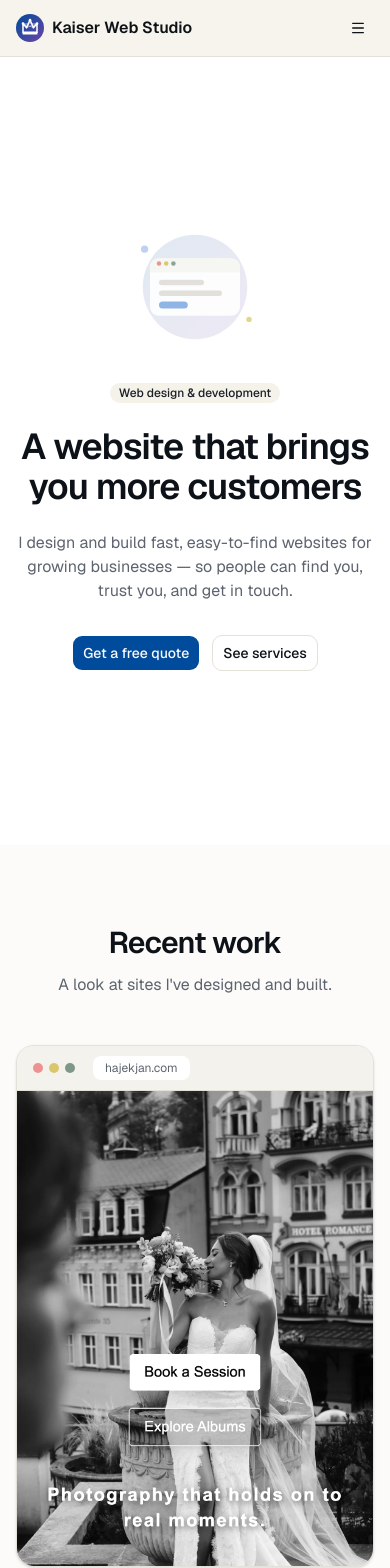
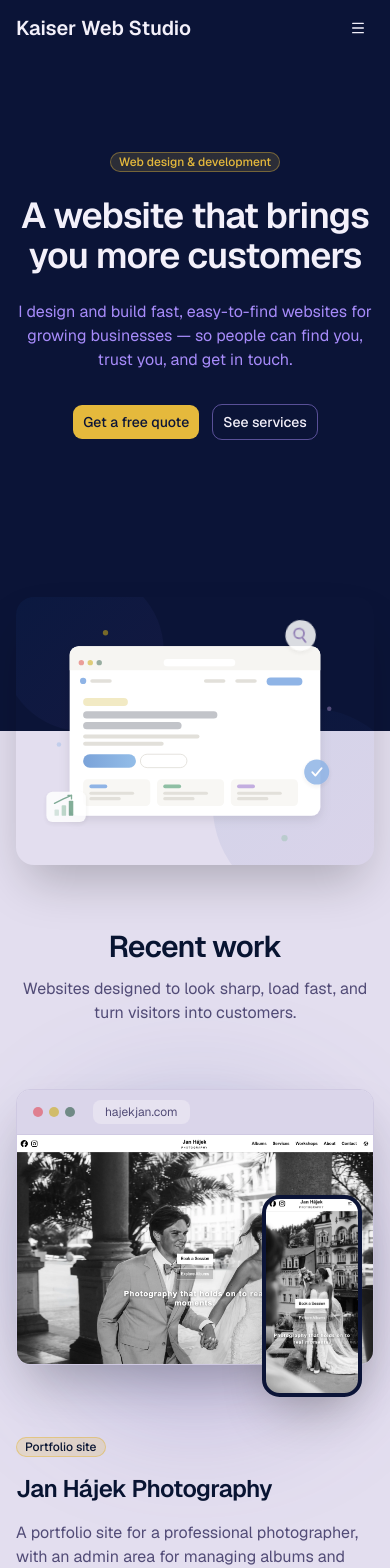
Before and after one commit to Tomas-Kaiser/kaiserwebstudio, a Next.js app: page /en in a window 390 px wide. Shown: the top 1568 px of the page. Built offline with nearby package versions, Linux system fonts and the light colour scheme.

Commit message:
Redesign landing page with navy/purple/gold palette, centered hero, and showcase feature rows

```diff
--- a/messages/en.json
+++ b/messages/en.json
@@ -21,16 +21,28 @@
   },
   "Showcase": {
     "title": "Recent work",
-    "subtitle": "A look at sites I've designed and built.",
+    "subtitle": "Websites designed to look sharp, load fast, and turn visitors into customers.",
     "cta": "Visit site",
     "items": [
       {
         "projectTitle": "Jan Hájek Photography",
-        "projectDescription": "A portfolio site for a professional photographer, with an admin area for managing albums and photos."
+        "projectDescription": "A portfolio site for a professional photographer, with an admin area for managing albums and photos.",
+        "tag": "Portfolio site",
+        "highlights": [
+          "Clean gallery that puts the photos first",
+          "Admin area to manage albums and photos",
+          "Looks great on phones and desktops"
+        ]
       },
       {
         "projectTitle": "Store Book Template",
-        "projectDescription": "A warm, welcoming template for an independent bookshop, built to show off hours, location, and an easy way to get in touch."
+        "projectDescription": "A warm, welcoming template for an independent bookshop, built to show off hours, location, and an easy way to get in touch.",
+        "tag": "Business template",
+        "highlights": [
+          "Opening hours and location at a glance",
+          "Easy way for customers to get in touch",
+          "Looks great on phones and desktops"
+        ]
       }
     ]
   },
--- a/src/app/[locale]/page.tsx
+++ b/src/app/[locale]/page.tsx
@@ -1,6 +1,6 @@
 import Image from "next/image";
 import { useTranslations } from "next-intl";
-import { ArrowRight, Check, Quote } from "lucide-react";
+import { ArrowRight, Check, ExternalLink, Quote } from "lucide-react";
 import { Link } from "@/i18n/navigation";
 import { Badge } from "@/components/ui/badge";
 import { Button } from "@/components/ui/button";
@@ -34,8 +34,10 @@ type ProcessStep = {
 };
 
 type ShowcaseItem = {
+  tag: string;
   projectTitle: string;
   projectDescription: string;
+  highlights: string[];
 };
 
 type ShowcaseMeta = {
@@ -63,56 +65,6 @@ const showcaseMeta: ShowcaseMeta[] = [
   },
 ];
 
-function MobileHeroAccent({ className }: { className?: string }) {
-  return (
-    <svg
-      viewBox="0 0 160 120"
-      aria-hidden="true"
-      className={cn("pointer-events-none", className)}
-    >
-      <defs>
-        <linearGradient
-          id="mobileHeroBlob"
-          x1="0"
-          y1="0"
-          x2="1"
-          y2="1"
-        >
-          <stop offset="0%" stopColor="#004b9b" />
-          <stop offset="100%" stopColor="#6c44a4" />
-        </linearGradient>
-      </defs>
-
-      <circle cx="80" cy="60" r="58" fill="url(#mobileHeroBlob)" opacity="0.12" />
-
-      <circle cx="24" cy="18" r="4" fill="#8fb4e6" opacity="0.6" />
-      <circle cx="140" cy="96" r="3" fill="#ccac16" opacity="0.5" />
-
-      <rect
-        x="30"
-        y="28"
-        width="100"
-        height="64"
-        rx="10"
-        fill="#ffffff"
-        opacity="0.9"
-      />
-      <path
-        d="M30 38a10 10 0 0 1 10-10h80a10 10 0 0 1 10 10v6H30z"
-        fill="#f6f5f2"
-        opacity="0.9"
-      />
-      <circle cx="40" cy="34" r="2.5" fill="#e0574f" opacity="0.6" />
-      <circle cx="48" cy="34" r="2.5" fill="#ccac16" opacity="0.6" />
-      <circle cx="56" cy="34" r="2.5" fill="#094024" opacity="0.45" />
-
-      <rect x="40" y="52" width="50" height="6" rx="3" fill="#e2e0da" />
-      <rect x="40" y="64" width="70" height="6" rx="3" fill="#e2e0da" />
-      <rect x="40" y="76" width="32" height="8" rx="4" fill="#8fb4e6" />
-    </svg>
-  );
-}
-
 function WaveBackground({ className }: { className?: string }) {
   return (
     <svg
@@ -126,17 +78,17 @@ function WaveBackground({ className }: { className?: string }) {
     >
       <path
         d="M0,30 C240,55 480,10 720,25 C960,40 1200,10 1440,30 L1440,150 L0,150 Z"
-        fill="#e4e1d8"
+        fill="#d8d2ea"
         opacity="0.35"
       />
       <path
         d="M0,55 C220,80 440,45 740,60 C1040,75 1220,45 1440,65 L1440,150 L0,150 Z"
-        fill="#e4e1d8"
+        fill="#d8d2ea"
         opacity="0.65"
       />
       <path
         d="M0,80 C220,100 460,70 760,80 C1040,90 1220,70 1440,85 L1440,150 L0,150 Z"
-        fill="#e4e1d8"
+        fill="#d8d2ea"
       />
     </svg>
   );
@@ -164,36 +116,33 @@ export default function Home() {
 
   return (
     <main className="flex flex-1 flex-col">
-      <section className="relative mx-auto flex min-h-[calc(100dvh-3.5rem)] w-full max-w-7xl flex-col items-center justify-center gap-10 overflow-hidden px-4 py-14 sm:flex-row sm:items-center sm:justify-start lg:gap-14 lg:overflow-visible lg:py-16">
-        <Image
-          src="/images/hero-illustration.svg"
-          alt={t("imageAlt")}
-          width={800}
-          height={600}
-          priority
-          className="hidden sm:order-2 sm:block sm:w-[480px] sm:max-w-none sm:shrink-0 lg:w-full lg:max-w-2xl lg:min-w-0 lg:shrink lg:flex-1"
-        />
+      <section className="relative flex min-h-[80dvh] w-full flex-col items-center justify-between gap-10 bg-navy px-4 pt-24 text-center lg:pt-20">
+        <div className="flex flex-col items-center gap-6 sm:max-w-5xl">
+          <Badge className="border-gold/40 bg-gold/15 text-gold">
+            {t("eyebrow")}
+          </Badge>
 
-        <MobileHeroAccent className="h-28 w-36 sm:hidden" />
-
-        <div className="flex flex-col items-center gap-6 text-center sm:order-1 sm:max-w-md sm:shrink-0 sm:translate-x-[40px] sm:items-start sm:text-left lg:translate-x-[100px]">
-          <Badge variant="secondary">{t("eyebrow")}</Badge>
-
-          <h1 className="max-w-2xl text-4xl font-semibold tracking-tight text-balance sm:text-5xl">
+          <h1 className="max-w-5xl text-4xl font-semibold tracking-tight text-balance text-lavender sm:text-5xl lg:text-6xl">
             {t("title")}
           </h1>
 
-          <p className="max-w-xl text-muted-foreground sm:text-lg">
+          <p className="max-w-3xl text-violet sm:text-lg">
             {t("subtitle")}
           </p>
 
-          <div className="flex flex-wrap items-center justify-center gap-3 pt-2 lg:justify-start">
-            <Button size="lg" nativeButton={false} render={<Link href="/contact" />}>
+          <div className="flex flex-wrap items-center justify-center gap-3 pt-2">
+            <Button
+              size="lg"
+              className="bg-gold text-navy hover:bg-gold/90"
+              nativeButton={false}
+              render={<Link href="/contact" />}
+            >
               {t("primaryCta")}
             </Button>
             <Button
               size="lg"
               variant="outline"
+              className="border-violet/50 bg-transparent text-lavender hover:bg-white/10 hover:text-gold dark:bg-transparent dark:hover:bg-white/10"
               nativeButton={false}
               render={<Link href="/services" />}
             >
@@ -201,61 +150,120 @@ export default function Home() {
             </Button>
           </div>
         </div>
+
+        <div className="relative z-10 w-full max-w-2xl">
+          <div aria-hidden="true" className="pb-[37.5%]" />
+          <Image
+            src="/images/hero-illustration.svg"
+            alt={t("imageAlt")}
+            width={800}
+            height={600}
+            priority
+            className="absolute inset-x-0 top-0 w-full rounded-2xl shadow-2xl"
+          />
+        </div>
       </section>
 
-      <section className="bg-muted/30 px-4 py-20">
-        <div className="mx-auto max-w-4xl">
-          <div className="mx-auto max-w-xl text-center">
-            <h2 className="text-3xl font-semibold tracking-tight">
+      <section className="bg-muted/30 px-4 pb-24">
+        <div className="mx-auto max-w-6xl">
+          <div className="mx-auto mb-16 w-full max-w-2xl">
+            <div aria-hidden="true" className="pb-[37.5%]" />
+          </div>
+
+          <div className="mx-auto max-w-2xl text-center">
+            <h2 className="text-3xl font-semibold tracking-tight sm:text-4xl">
               {tShowcase("title")}
             </h2>
-            <p className="mt-3 text-muted-foreground">
+            <p className="mt-3 text-muted-foreground sm:text-lg">
               {tShowcase("subtitle")}
             </p>
           </div>
 
-          <div className="mt-12 flex flex-col gap-16">
+          <div className="mt-16 flex flex-col gap-24 lg:gap-32">
             {showcaseItems.map((item, index) => {
               const meta = showcaseMeta[index];
+              const reversed = index % 2 === 1;
               return (
-                <div key={item.projectTitle}>
-                  <div className="overflow-hidden rounded-2xl border border-border bg-card shadow-sm">
+                <article
+                  key={item.projectTitle}
+                  className="grid items-center gap-10 lg:grid-cols-12 lg:gap-14"
+                >
+                  <div
+                    className={cn(
+                      "relative pb-8 lg:col-span-7",
+                      reversed && "lg:order-2"
+                    )}
+                  >
+                    <div
+                      aria-hidden="true"
+                      className="absolute inset-x-8 top-8 -bottom-2 rounded-full bg-linear-to-br from-primary/30 to-brand-purple/30 blur-3xl"
+                    />
+
+                    <div className="relative overflow-hidden rounded-xl border border-border bg-card shadow-2xl">
                       <div className="flex items-center gap-1.5 border-b border-border bg-muted px-4 py-2.5">
                         <span className="h-2.5 w-2.5 rounded-full bg-destructive/40" />
                         <span className="h-2.5 w-2.5 rounded-full bg-brand-yellow/60" />
                         <span className="h-2.5 w-2.5 rounded-full bg-brand-green/50" />
-                      <span className="ml-3 rounded-md bg-background px-3 py-1 text-xs text-muted-foreground">
+                        <span className="ml-3 truncate rounded-md bg-background px-3 py-1 text-xs text-muted-foreground">
                           {meta.domain}
                         </span>
-                    </div>
-                    <div className="relative aspect-[3/4] w-full overflow-hidden sm:hidden">
-                      <Image
-                        src={meta.mobileImage}
-                        alt={item.projectTitle}
-                        fill
-                        className="object-cover"
-                        style={{ objectPosition: meta.mobilePosition }}
-                      />
                       </div>
                       <Image
                         src={meta.desktopImage}
                         alt={item.projectTitle}
                         width={1400}
                         height={900}
-                      className="hidden w-full sm:block"
+                        className="w-full"
                       />
                     </div>
 
-                  <div className="mx-auto mt-6 flex max-w-xl flex-col items-center gap-2 text-center">
-                    <h3 className="text-lg font-semibold">
+                    <div
+                      className={cn(
+                        "absolute bottom-0 w-[28%] min-w-24 overflow-hidden rounded-[1.1rem] border-4 border-navy bg-navy shadow-2xl sm:rounded-3xl",
+                        reversed ? "left-3 sm:-left-4" : "right-3 sm:-right-4"
+                      )}
+                    >
+                      <Image
+                        src={meta.mobileImage}
+                        alt=""
+                        width={585}
+                        height={1266}
+                        sizes="(min-width: 1024px) 20vw, 30vw"
+                        quality={95}
+                        className="aspect-[9/19] w-full object-cover"
+                        style={{ objectPosition: meta.mobilePosition }}
+                      />
+                    </div>
+                  </div>
+
+                  <div
+                    className={cn(
+                      "flex flex-col items-start gap-4 text-left lg:col-span-5",
+                      reversed && "lg:order-1"
+                    )}
+                  >
+                    <Badge className="border-gold/50 bg-gold/20 text-foreground">
+                      {item.tag}
+                    </Badge>
+                    <h3 className="text-2xl font-semibold tracking-tight sm:text-3xl">
                       {item.projectTitle}
                     </h3>
-                    <p className="text-sm text-muted-foreground">
+                    <p className="text-muted-foreground">
                       {item.projectDescription}
                     </p>
+
+                    <ul className="flex flex-col gap-2.5 text-sm">
+                      {item.highlights.map((highlight) => (
+                        <li key={highlight} className="flex items-start gap-2">
+                          <Check className="mt-0.5 size-4 shrink-0 text-primary" />
+                          <span>{highlight}</span>
+                        </li>
+                      ))}
+                    </ul>
+
                     <Button
-                      variant="outline"
-                      className="mt-2"
+                      size="lg"
+                      className="mt-2 h-10 px-4"
                       nativeButton={false}
                       render={
                         <a
@@ -266,9 +274,10 @@ export default function Home() {
                       }
                     >
                       {tShowcase("cta")}
+                      <ExternalLink data-icon="inline-end" />
                     </Button>
                   </div>
-                </div>
+                </article>
               );
             })}
           </div>
@@ -323,7 +332,7 @@ export default function Home() {
 
       <section
         id="packages"
-        className="relative overflow-hidden bg-[linear-gradient(to_bottom,var(--background)_0,var(--background)_160px,#e4e1d8_160px,#e4e1d8_100%)] px-4 pt-32 pb-20 sm:bg-[linear-gradient(to_bottom,var(--background)_0,var(--background)_192px,#e4e1d8_192px,#e4e1d8_100%)] sm:pt-36"
+        className="relative overflow-hidden bg-[linear-gradient(to_bottom,var(--background)_0,var(--background)_160px,#d8d2ea_160px,#d8d2ea_100%)] px-4 pt-32 pb-20 sm:bg-[linear-gradient(to_bottom,var(--background)_0,var(--background)_192px,#d8d2ea_192px,#d8d2ea_100%)] sm:pt-36"
       >
         <WaveBackground />
 
--- a/src/app/globals.css
+++ b/src/app/globals.css
@@ -43,6 +43,10 @@
   --color-brand-green: var(--brand-green);
   --color-brand-yellow: var(--brand-yellow);
   --color-brand-purple: var(--brand-purple);
+  --color-navy: #0b1437;
+  --color-lavender: #f3f0fa;
+  --color-violet: #a78bfa;
+  --color-gold: #e5b93c;
   --radius-sm: calc(var(--radius) * 0.6);
   --radius-md: calc(var(--radius) * 0.8);
   --radius-lg: var(--radius);
@@ -53,23 +57,23 @@
 }
 
 :root {
-  --background: oklch(1 0 0);
-  --foreground: oklch(0.18 0.015 255);
-  --card: oklch(1 0 0);
-  --card-foreground: oklch(0.18 0.015 255);
-  --popover: oklch(1 0 0);
-  --popover-foreground: oklch(0.18 0.015 255);
+  --background: oklch(0.92 0.019 299);
+  --foreground: oklch(0.2 0.06 265);
+  --card: oklch(0.948 0.014 300);
+  --card-foreground: oklch(0.2 0.06 265);
+  --popover: oklch(0.948 0.014 300);
+  --popover-foreground: oklch(0.2 0.06 265);
   --primary: oklch(0.42 0.15 254);
   --primary-foreground: oklch(0.985 0 0);
-  --secondary: oklch(0.96 0.012 90);
-  --secondary-foreground: oklch(0.24 0.02 255);
-  --muted: oklch(0.96 0.008 90);
-  --muted-foreground: oklch(0.5 0.02 260);
+  --secondary: oklch(0.876 0.033 297);
+  --secondary-foreground: oklch(0.25 0.07 285);
+  --muted: oklch(0.883 0.029 297);
+  --muted-foreground: oklch(0.44 0.07 290);
   --accent: oklch(0.93 0.06 95);
   --accent-foreground: oklch(0.27 0.05 90);
   --destructive: oklch(0.577 0.245 27.325);
-  --border: oklch(0.91 0.012 90);
-  --input: oklch(0.91 0.012 90);
+  --border: oklch(0.848 0.035 297);
+  --input: oklch(0.848 0.035 297);
   --ring: oklch(0.6 0.12 254);
   --chart-1: oklch(0.42 0.15 254);
   --chart-2: oklch(0.33 0.075 155);
--- a/src/components/footer.tsx
+++ b/src/components/footer.tsx
@@ -1,4 +1,3 @@
-import Image from "next/image";
 import { useTranslations } from "next-intl";
 import { Link } from "@/i18n/navigation";
 import { navItems } from "@/lib/nav-items";
@@ -8,10 +7,9 @@ export function Footer() {
   const tFooter = useTranslations("Footer");
 
   return (
-    <footer className="border-t border-border bg-secondary">
+    <footer className="bg-navy">
       <div className="mx-auto flex max-w-5xl flex-col items-center gap-4 px-4 py-10 text-center">
-        <Link href="/" className="flex items-center gap-2 font-semibold">
-          <Image src="/images/logo.svg" alt="" width={28} height={28} />
+        <Link href="/" className="flex items-center gap-2 font-semibold text-lavender">
           Kaiser Web Studio
         </Link>
 
@@ -20,20 +18,20 @@ export function Footer() {
             <Link
               key={item.key}
               href={item.href}
-              className="text-sm text-muted-foreground transition-colors hover:text-foreground"
+              className="text-sm text-violet transition-colors hover:text-gold"
             >
               {t(item.key)}
             </Link>
           ))}
         </nav>
 
-        <p className="text-xs text-muted-foreground">
+        <p className="text-xs text-violet/80">
           {tFooter("copyright", { year: new Date().getFullYear() })}
         </p>
 
         <Link
           href="/privacy"
-          className="text-xs text-muted-foreground underline-offset-4 transition-colors hover:text-foreground hover:underline"
+          className="text-xs text-violet/80 underline-offset-4 transition-colors hover:text-gold hover:underline"
         >
           {tFooter("privacyLink")}
         </Link>
--- a/src/components/language-switcher.tsx
+++ b/src/components/language-switcher.tsx
@@ -22,7 +22,10 @@ export function LanguageSwitcher() {
     <DropdownMenu>
       <DropdownMenuTrigger
         aria-label="Change language"
-        className={buttonVariants({ variant: "ghost", size: "icon" })}
+        className={cn(
+          buttonVariants({ variant: "ghost", size: "icon" }),
+          "cursor-pointer text-lavender hover:bg-white/10 hover:text-gold aria-expanded:bg-white/10 aria-expanded:text-gold"
+        )}
       >
         <Globe />
       </DropdownMenuTrigger>
--- a/src/components/navbar.tsx
+++ b/src/components/navbar.tsx
@@ -1,6 +1,5 @@
 "use client";
 
-import Image from "next/image";
 import { useLocale, useTranslations } from "next-intl";
 import { Menu, Check } from "lucide-react";
 import { Link, usePathname } from "@/i18n/navigation";
@@ -26,10 +25,9 @@ export function Navbar() {
   const pathname = usePathname();
 
   return (
-    <header className="sticky top-0 z-40 border-b border-border bg-secondary/95 backdrop-blur supports-[backdrop-filter]:bg-secondary/80">
+    <header className="sticky top-0 z-40 bg-navy">
       <div className="mx-auto flex h-14 max-w-5xl items-center justify-between px-4">
-        <Link href="/" className="flex items-center gap-2 font-semibold">
-          <Image src="/images/logo.svg" alt="" width={28} height={28} priority />
+        <Link href="/" className="flex items-center gap-2 text-xl font-semibold text-lavender">
           Kaiser Web Studio
         </Link>
 
@@ -38,7 +36,7 @@ export function Navbar() {
             <Link
               key={item.key}
               href={item.href}
-              className="text-sm text-muted-foreground transition-colors hover:text-foreground"
+              className="text-lg text-violet transition-colors hover:text-gold"
             >
               {t(item.key)}
             </Link>
@@ -50,7 +48,10 @@ export function Navbar() {
           <Sheet>
             <SheetTrigger
               aria-label={t("menu")}
-              className={buttonVariants({ variant: "ghost", size: "icon" })}
+              className={cn(
+                buttonVariants({ variant: "ghost", size: "icon" }),
+                "text-lavender hover:bg-white/10 hover:text-gold"
+              )}
             >
               <Menu />
             </SheetTrigger>
```
Also changed, not shown: messages/cs.json (+15 -3 lines), public/images/logo.PNG (added), public/images/logo.svg (deleted). Lines whose indentation alone changed are shown as unchanged.
